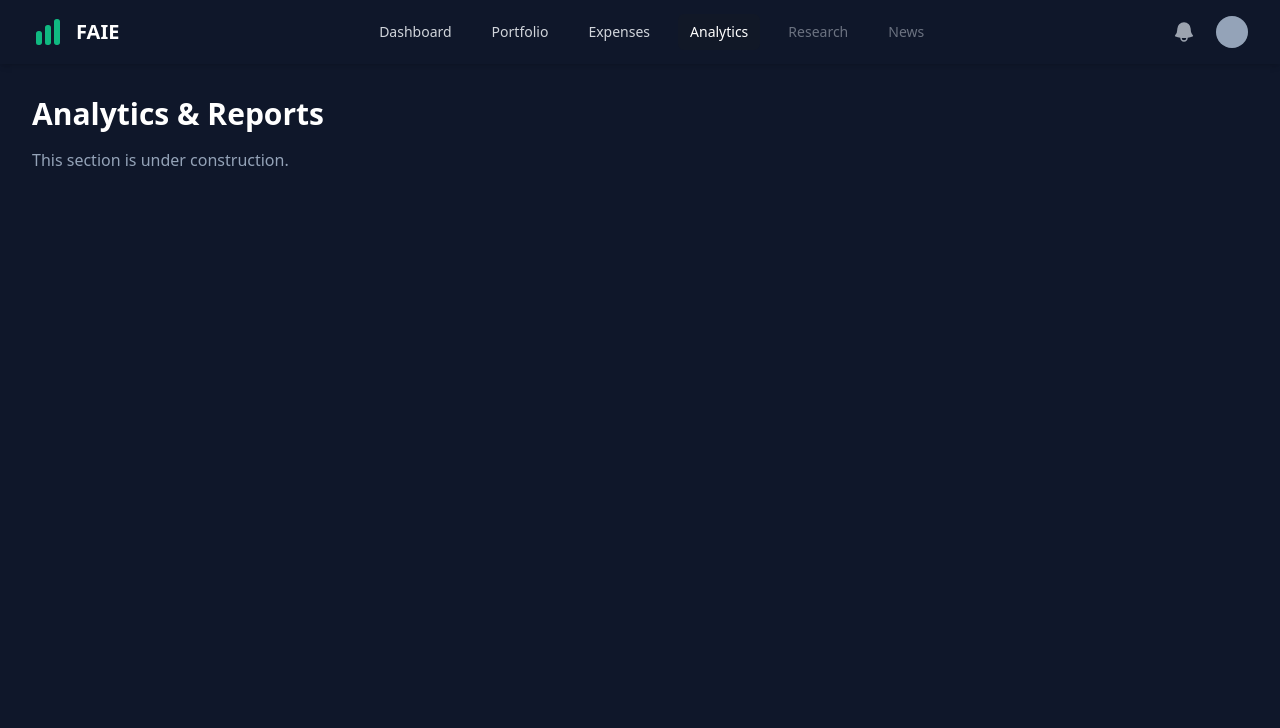
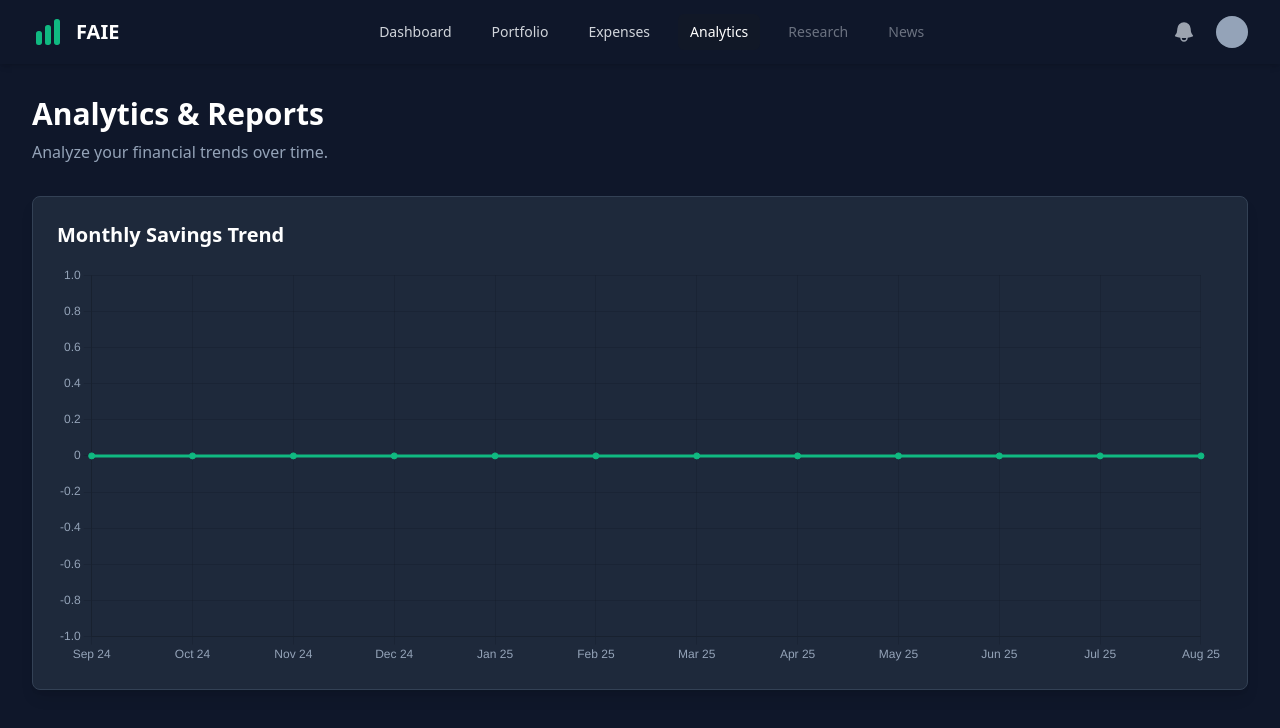
Before and after one commit to KoNsZwG/investment-tracker, a Vue app: page /analytics in a window 1280 px wide. Shown: the top 728 px of the page. Built offline with nearby package versions, Linux system fonts and the light colour scheme; no server answers; the HTML template or start-up script is replaced by a standard one.

Commit message:
FEAT: Build  Analytics feature

```diff
--- /dev/null
+++ b/src/components/MonthlySavingsChart.vue
@@ -0,0 +1,73 @@
+// src/components/MonthlySavingsChart.vue
+<script setup lang="ts">
+import { computed } from 'vue'
+import { Line } from 'vue-chartjs'
+import {
+  Chart as ChartJS,
+  Title,
+  Tooltip,
+  Legend,
+  LineElement,
+  PointElement,
+  CategoryScale,
+  LinearScale,
+} from 'chart.js'
+
+ChartJS.register(Title, Tooltip, Legend, LineElement, PointElement, CategoryScale, LinearScale)
+
+const props = defineProps<{
+  investmentsData: Record<string, number>
+  expensesData: Record<string, number>
+}>()
+
+const chartData = computed(() => {
+  const labels = []
+  const savingsData = []
+  const today = new Date()
+
+  // Generate labels for the last 12 months
+  for (let i = 11; i >= 0; i--) {
+    const d = new Date(today.getFullYear(), today.getMonth() - i, 1)
+    const monthKey = d.toISOString().slice(0, 7) // 'YYYY-MM'
+    const monthLabel = d.toLocaleString('default', { month: 'short', year: '2-digit' })
+
+    labels.push(monthLabel)
+
+    const invested = props.investmentsData[monthKey] || 0
+    const spent = props.expensesData[monthKey] || 0
+    savingsData.push(invested - spent)
+  }
+
+  return {
+    labels,
+    datasets: [
+      {
+        label: 'Monthly Savings (Invested - Spent)',
+        backgroundColor: '#10B981',
+        borderColor: '#10B981',
+        data: savingsData,
+        tension: 0.3,
+      },
+    ],
+  }
+})
+
+const chartOptions = {
+  responsive: true,
+  maintainAspectRatio: false,
+  plugins: { legend: { display: false } },
+  scales: {
+    y: { ticks: { color: '#94A3B8' } },
+    x: { ticks: { color: '#94A3B8' } },
+  },
+}
+</script>
+
+<template>
+  <div class="card">
+    <h2 class="text-xl font-bold text-white mb-4">Monthly Savings Trend</h2>
+    <div style="height: 400px">
+      <Line :data="chartData" :options="chartOptions" />
+    </div>
+  </div>
+</template>
--- a/src/stores/expenseStore.ts
+++ b/src/stores/expenseStore.ts
@@ -33,6 +33,14 @@ export const useExpenseStore = defineStore('expense', () => {
       })
       .reduce((total, expense) => total + expense.amount, 0)
   })
+  const expensesByMonth = computed(() => {
+    const monthlyData: Record<string, number> = {}
+    expenses.value.forEach((exp) => {
+      const month = exp.date.slice(0, 7) // 'YYYY-MM'
+      monthlyData[month] = (monthlyData[month] || 0) + exp.amount
+    })
+    return monthlyData
+  })
 
   // --- ACTIONS ---
   function addExpense(newExpenseData: Omit<Expense, 'id'>) {
@@ -50,6 +58,7 @@ export const useExpenseStore = defineStore('expense', () => {
   return {
     expenses,
     totalExpensesThisMonth,
+    expensesByMonth,
     addExpense,
     deleteExpense,
   }
--- a/src/stores/investmentStore.ts
+++ b/src/stores/investmentStore.ts
@@ -57,6 +57,21 @@ export const useInvestmentStore = defineStore('investment', () => {
       return total
     }, 0),
   )
+  // NEW GETTER: Investments grouped by month
+
+  const investmentsByMonth = computed(() => {
+    const monthlyData: Record<string, number> = {}
+    investments.value.forEach((inv) => {
+      // THIS IS THE FIX:
+      // Only process investments that have a dateAdded property.
+      if (inv.dateAdded) {
+        const month = inv.dateAdded.slice(0, 7) // 'YYYY-MM'
+        const cost = inv.shares * inv.purchasePrice
+        monthlyData[month] = (monthlyData[month] || 0) + cost
+      }
+    })
+    return monthlyData
+  })
 
   // --- ACTIONS ---
   // async function fetchSinglePrice(investment: Investment) {
@@ -124,8 +139,13 @@ export const useInvestmentStore = defineStore('investment', () => {
       investment.error = error.message
     }
   }
-  function addInvestment(newInvestment: Investment) {
+  function addInvestment(id: string, newInvestmentData: Omit<Investment, 'id' | 'dateAdded'>) {
     // ... (existing addInvestment function is the same)
+    const newInvestment: Investment = {
+      ...newInvestmentData,
+      id: id.toUpperCase(), // Use the provided id
+      dateAdded: new Date().toISOString().slice(0, 10), // Add today's date
+    }
     const existing = investments.value.find((inv) => inv.id === newInvestment.id)
     if (existing) {
       alert('Investment already exists!')
@@ -220,6 +240,7 @@ export const useInvestmentStore = defineStore('investment', () => {
     portfolioTotalCost,
     portfolioCurrentValue,
     portfolioTodayGainLoss,
+    investmentsByMonth,
     addInvestment,
     deleteInvestment,
     updateInvestment,
--- a/src/types/index.ts
+++ b/src/types/index.ts
@@ -5,6 +5,7 @@ export interface Investment {
   shares: number
   purchasePrice: number
   currentPrice?: number
+  dateAdded: string
   dailyChange?: number
   dailyChangePercent?: number
   error?: string
--- a/src/views/AnalyticsView.vue
+++ b/src/views/AnalyticsView.vue
@@ -1,6 +1,21 @@
+// src/views/AnalyticsView.vue
+<script setup lang="ts">
+import { useInvestmentStore } from '@/stores/investmentStore'
+import { useExpenseStore } from '@/stores/expenseStore'
+import MonthlySavingsChart from '@/components/MonthlySavingsChart.vue'
+
+const investmentStore = useInvestmentStore()
+const expenseStore = useExpenseStore()
+</script>
+
 <template>
   <main class="max-w-7xl mx-auto px-4 sm:px-6 lg:px-8 py-8">
     <h1 class="text-3xl font-bold text-white">Analytics & Reports</h1>
-    <p class="text-brand-secondary mt-4">This section is under construction.</p>
+    <p class="text-brand-secondary mt-2 mb-8">Analyze your financial trends over time.</p>
+
+    <MonthlySavingsChart
+      :investments-data="investmentStore.investmentsByMonth"
+      :expenses-data="expenseStore.expensesByMonth"
+    />
   </main>
 </template>
```
